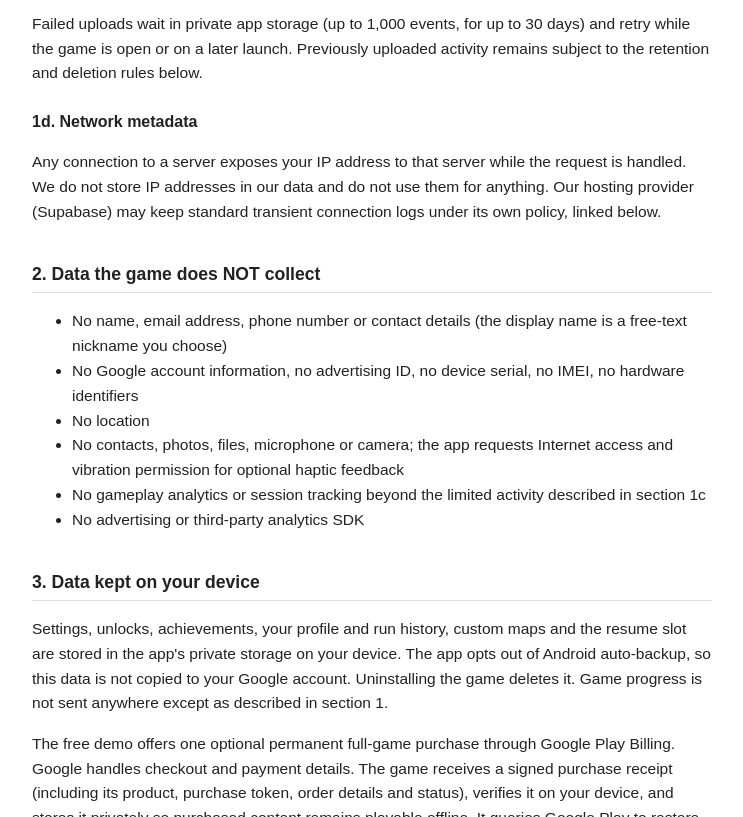
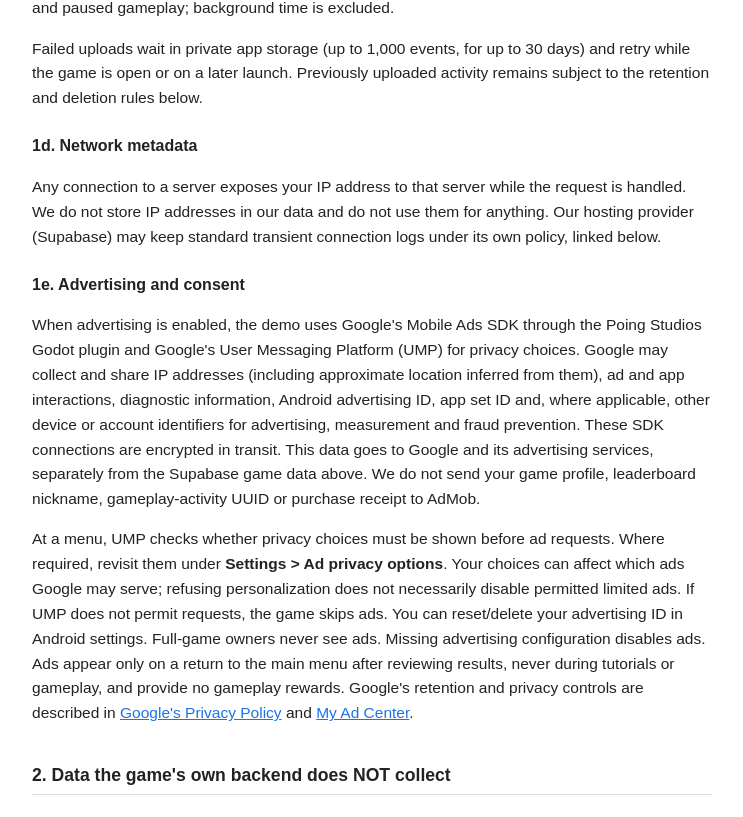
Before and after one commit to Dextrome/slot-theory-privacy, a plain HTML site: page index.html in a window 1280 px wide. Shown: the part 1983-2800 px from the top of the page, without its empty margins (268-1011 px from the left). Drawn offline with Linux system fonts and the light colour scheme.

Commit message:
Privacy policy: advertising and consent section, full-game purchase

```diff
--- a/index.html
+++ b/index.html
@@ -23,7 +23,7 @@
 <body>
 
 <h1>Privacy Policy - Slot Theory for Android</h1>
-<p class="updated">Last updated: October 2026 &nbsp;&middot;&nbsp; Publisher: 7 Ants Games
+<p class="updated">Last updated: October 24, 2026 &nbsp;&middot;&nbsp; Publisher: 7 Ants Games
   &nbsp;&middot;&nbsp; Package: <code>com.sevenants.slottheory</code></p>
 
 <p>
@@ -33,8 +33,9 @@
 </p>
 
 <p>
-  The game has no account system, ads, analytics SDK or chat. It offers one optional permanent
-  full-game purchase through Google Play. Its leaderboard, crash-report and gameplay-activity backend is hosted
+  The game has no account system or chat. The replayable free demo can include occasional ads
+  through Google AdMob when advertising is enabled. One optional permanent full-game purchase
+  through Google Play unlocks the full game and removes all ads. Its leaderboard, crash-report and gameplay-activity backend is hosted
   on Supabase in the EU (section 1); purchase handling through Google Play is described in section 3.
 </p>
 
@@ -114,25 +115,48 @@
   policy, linked below.
 </p>
 
-<h2>2. Data the game does NOT collect</h2>
+<h3>1e. Advertising and consent</h3>
+<p>
+  When advertising is enabled, the demo uses Google's Mobile Ads SDK through the Poing Studios
+  Godot plugin and Google's User Messaging Platform (UMP) for privacy choices. Google may collect
+  and share IP addresses (including approximate location inferred from them), ad and app
+  interactions, diagnostic information, Android advertising ID, app set ID and, where applicable,
+  other device or account identifiers for advertising, measurement and fraud prevention. These
+  SDK connections are encrypted in transit. This data goes to Google and its advertising services,
+  separately from the Supabase game data above. We do not send your game profile, leaderboard
+  nickname, gameplay-activity UUID or purchase receipt to AdMob.
+</p>
+<p>
+  At a menu, UMP checks whether privacy choices must be shown before ad requests. Where required,
+  revisit them under <strong>Settings &gt; Ad privacy options</strong>. Your choices can affect which
+  ads Google may serve; refusing personalization does not necessarily disable permitted limited ads.
+  If UMP does not permit requests, the game skips ads. You can reset/delete your advertising ID in
+  Android settings. Full-game owners never see ads. Missing advertising configuration disables ads.
+  Ads appear only on a return to the main menu after reviewing results, never during tutorials or
+  gameplay, and provide no gameplay rewards. Google's retention and privacy controls are described
+  in <a href="https://policies.google.com/privacy">Google's Privacy Policy</a> and
+  <a href="https://myadcenter.google.com/">My Ad Center</a>.
+</p>
+<h2>2. Data the game's own backend does NOT collect</h2>
 <ul>
   <li>No name, email address, phone number or contact details (the display name is a free-text nickname you choose)</li>
-  <li>No Google account information, no advertising ID, no device serial, no IMEI, no hardware identifiers</li>
-  <li>No location</li>
+  <li>No Google account information, advertising ID, device serial, IMEI or hardware identifiers in our Supabase data; advertising SDK data is described in section 1e</li>
+  <li>No location permission or precise location; Google may infer approximate location from IP addresses</li>
   <li>No contacts, photos, files, microphone or camera; the app requests Internet access and vibration permission for optional haptic feedback</li>
   <li>No gameplay analytics or session tracking beyond the limited activity described in section 1c</li>
-  <li>No advertising or third-party analytics SDK</li>
+  <li>No Firebase or third-party gameplay analytics SDK; Google advertising SDK collection is described above</li>
 </ul>
 
 <h2>3. Data kept on your device</h2>
 <p>
-  Settings, unlocks, achievements, your profile and run history, custom maps and the resume
+  The ad completion counter, completed-run IDs and last display timestamp, consent choices,
+  settings, unlocks, achievements, your profile and run history, custom maps and the resume
   slot are stored in the app's private storage on your device. The app opts out of Android
   auto-backup, so this data is not copied to your Google account. Uninstalling the game
   deletes it. Game progress is not sent anywhere except as described in section 1.
 </p>
 <p>
-  The free demo offers one optional permanent full-game purchase through Google Play Billing.
+  The free demo offers one optional permanent full-game purchase through Google Play Billing, which also removes all ads.
   Google handles checkout and payment details. The game receives a signed purchase receipt
   (including its product, purchase token, order details and status), verifies it on your device,
   and stores it privately so purchased content remains playable offline. It queries Google Play
@@ -155,7 +179,7 @@
   <li>Gameplay activity is used to measure player engagement, return visits and run completion, and improve the game.</li>
 </ul>
 <p>
-  This data is not sold, used for advertising or marketing, shared with third parties, or combined
+  The leaderboard, crash-report and gameplay-activity data is not sold, used for advertising or marketing, shared with third parties, or combined
   with any other data. Supabase processes the data on our behalf as a hosting provider and
   does not use it for its own purposes.
 </p>
@@ -179,7 +203,7 @@
     collection (including Play's crash and ANR statistics) is governed by
     <a href="https://policies.google.com/privacy" target="_blank">Google's Privacy Policy</a>.
     The game integrates Google Play Billing through the GodotGooglePlayBilling plugin.
-    It does not integrate Google Play Games Services, Firebase or advertising SDKs.
+    It also integrates Google AdMob and UMP as described in section 1e. It does not integrate Google Play Games Services or Firebase.
   </li>
 </ul>
 
```
